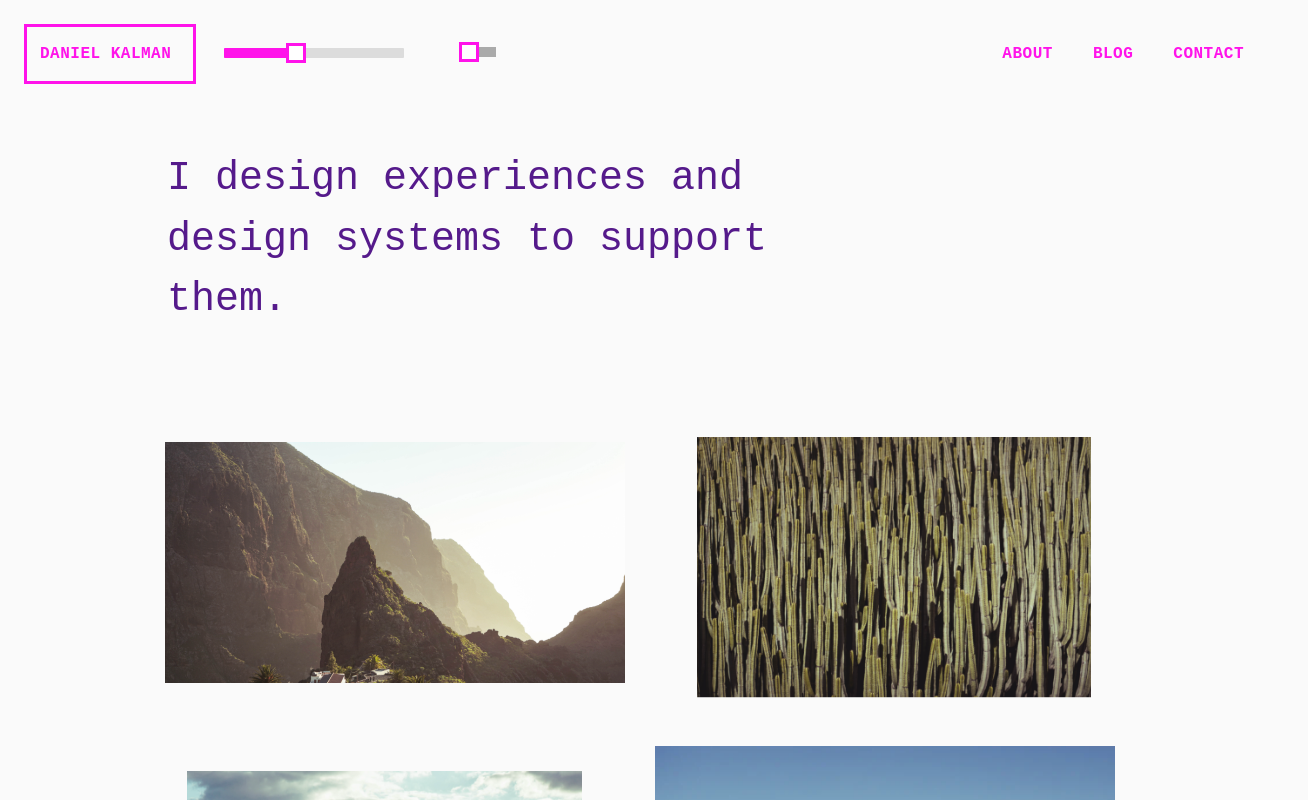
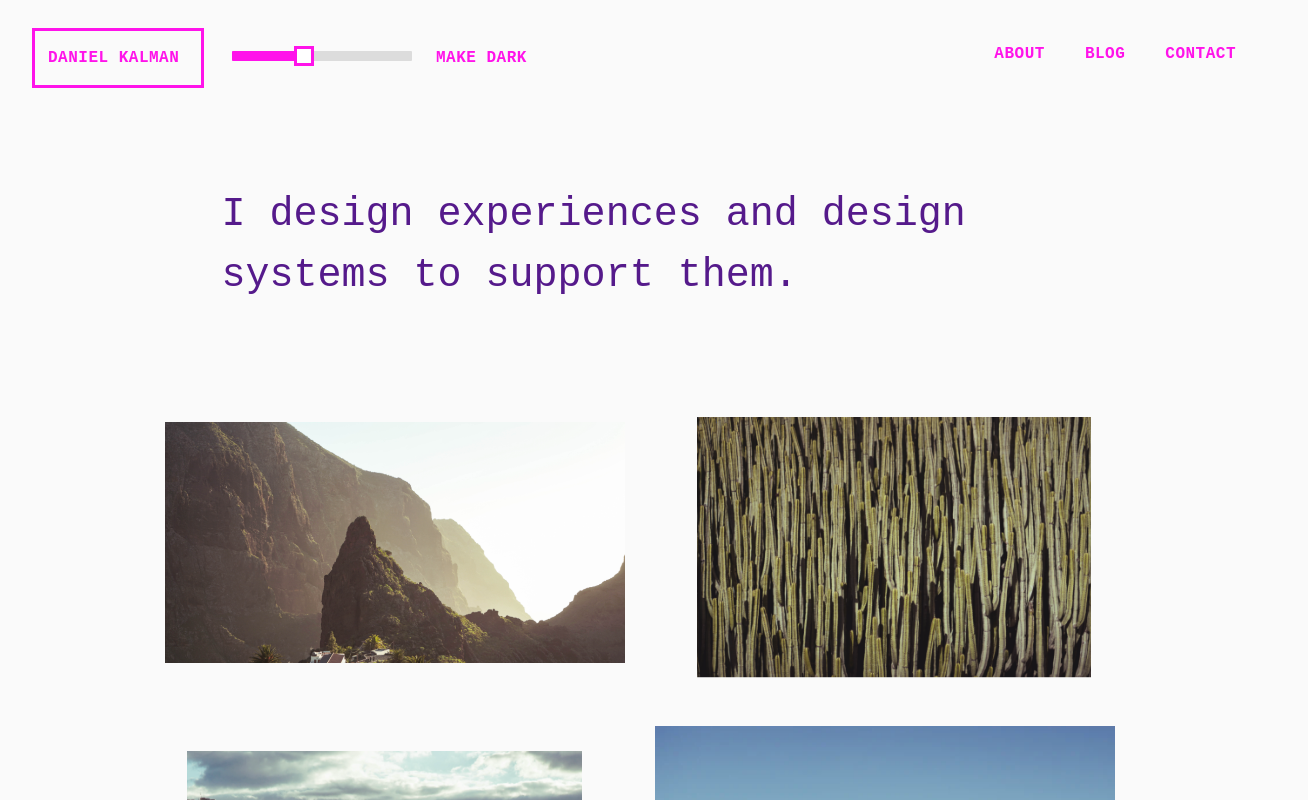
Before and after one commit to dnlklmn/dweb, a React (Create React App) app: page / in a window 1280 px wide. Shown: the top 800 px of the page, 1308 px wide, since content can reach past the window. Built offline with nearby package versions, Linux system fonts and the light colour scheme; a web font is replaced by a local one.

Commit message:
removed grid, changed dark switch

```diff
--- a/src/App.js
+++ b/src/App.js
@@ -1,6 +1,5 @@
 import { BrowserRouter as Router, Switch, Route } from "react-router-dom";
 import { Header } from "./Header";
-import Grid from "@material-ui/core/Grid";
 import { createMuiTheme } from "@material-ui/core/styles";
 import { Picture } from "./Picture";
 import React from "react";
@@ -27,25 +26,68 @@ const projects = [
 ];
 
 const useStyles = makeStyles({
-  mainGrid: {
-    marginLeft: "auto",
-    marginRight: "auto",
+  header: {
+    flexShrink: 1,
+    padding: `${(unit) => unit + 32}px 0`,
+    display: "flex",
+    flexDirection: "row",
+    justifyContent: "center",
+    alignItems: "center",
+    position: "sticky",
+    top: 0,
+    zIndex: 101,
+    width: "100%",
   },
-  items: {
-    "@media (min-width: 600px)": {
-      margin: 0,
+  flexBoxHorizontalCenter: {
+    flexShrink: 1,
+    width: "66%",
+    padding: `${(unit) => unit + 32}px 0`,
+    display: "flex",
+    flexDirection: "row",
+    justifyContent: "center",
+    alignItems: "center",
+    gap: (unit) => 48 + unit * 3,
+    "@media (max-width: 960px)": {
+      flexDirection: "column",
+      width: "66%",
+      alignItems: "flex-start",
+    },
+    "@media (max-width: 600px)": {
+      padding: (unit) => unit + 8,
+      width: "100%",
     },
   },
-  slider: {
-    width: 300,
+  flexBoxVerticalLeft: {
+    display: "flex",
+    flexDirection: "column",
+    justifyContent: "center",
+    alignItems: "flex-start",
+    gap: (unit) => unit,
+    "@media (max-width: 960px)": {
+      width: "66%",
+    },
+    "@media (max-width: 600px)": {
+      width: "100%",
+    },
+  },
+  pictureFlex: {
+    height: 220,
+    width: "33%",
+    "@media (max-width: 960px)": {
+      width: "66%",
+    },
+    "@media (max-width: 600px)": {
+      width: "100%",
+    },
   },
 });
 
 function App() {
   const menu = ["About", "Blog", "Contact"];
-  const classes = useStyles();
 
   const [unit, setUnit] = React.useState(4);
+  const classes = useStyles(unit);
+
   const [dark, setDark] = React.useState(false);
   const appliedTheme = createMuiTheme(dark ? darkTheme : lightTheme);
 
@@ -65,19 +107,17 @@ function App() {
         </style>
 
         <Router>
-          <Grid container spacing={7} justify="center" alignContent="center">
-            <Route exact path={["/", "/about", "/contact", "/blog"]}>
-              <Grid
-                item
-                container
-                xs={12}
+          <div
             style={{
-                  position: "sticky",
-                  top: 0,
-                  padding: "0 24px",
-                  zIndex: 101,
+              display: "flex",
+              flexDirection: "column",
+              justifyContent: "center",
+              alignItems: "center",
+              gap: 16 + unit,
             }}
           >
+            <Route exact path={["/", "/about", "/contact", "/blog"]}>
+              <div className={classes.header}>
                 <Header
                   menu={menu}
                   unit={unit}
@@ -87,71 +127,45 @@ function App() {
                     setDark(!dark);
                   }}
                 />
-              </Grid>
+              </div>
             </Route>
 
             <Route exact path="/">
-              <Grid item container xs={9} justify="flex-start">
-                <Grid
-                  item
-                  container
-                  xs={9}
+              <div
                 style={{
-                    minHeight: 160 + unit * 10,
-                    marginTop: 32,
+                  padding: unit * 1.5,
+                  display: "flex",
+                  flexDirection: "column",
+                  alignItems: "center",
+                  justifyContent: "center",
+                  minHeight: 180 + unit * 10,
                   transition: "all 0.23s ease-in-out",
                 }}
-                  alignContent="center"
               >
                 <Typography
                   variant="h3"
-                    style={{ lineHeight: 1.4 + unit * 0.03 }}
+                  style={{ lineHeight: 1.4 + unit * 0.03, width: "66%" }}
                 >
                   I design experiences and design systems to support them.
                 </Typography>
-                </Grid>
-              </Grid>
-
-              <Grid container item xs={12} spacing={12}>
+              </div>
               <Gallery unit={unit} projects={projects} />
-              </Grid>
             </Route>
             <Switch>
               <Route exact path="/about">
-                <Grid
-                  item
-                  xs={11}
-                  sm={10}
-                  container
-                  justify="center"
-                  alignItems="center"
-                  spacing={4 + unit / 2}
-                >
-                  <Grid
-                    item
-                    xs={12}
-                    sm={3}
-                    className={classes.items}
-                    style={{ height: 220, width: "100%" }}
-                  >
+                <div className={classes.flexBoxHorizontalCenter}>
+                  <div className={classes.pictureFlex}>
                     <Picture borderAlwaysOn bgImg="dk.jpg" unit={unit} />
-                  </Grid>
-                  <Grid
-                    item
-                    xs={12}
-                    sm={8}
-                    spacing={2}
-                    className={classes.items}
-                    style={{ alignSelf: "flex-end" }}
-                  >
+                  </div>
+                  <div className={classes.flexBoxVerticalLeft}>
                     <Typography variant="body1" style={{ maxWidth: 420 }}>
                       Lorem ipsum dolor sit amet, consectetur adipiscing elit.
                       Maecenas nibh velit, auctor sed interdum non, sollicitudin
                       non mi.
                     </Typography>
                     <Button label="GET IN TOUCH >" textOnly linkTo="/contact" />
-                  </Grid>
-                </Grid>
+                  </div>
+                </div>
               </Route>
               <Route path="/blog">
                 <span>Blog</span>
@@ -163,14 +177,14 @@ function App() {
             {projects.map((item, index) => {
               return (
                 <Route exact path={`/works/${item.url}`} key={index * 0.8}>
-                  <Grid item xs={12}>
+                  <div className={classes.header}>
                     <Header sub />
-                  </Grid>
+                  </div>
                   <SubPage title={item.title} unit={unit} />;
                 </Route>
               );
             })}
-          </Grid>
+          </div>
         </Router>
       </ThemeProvider>
     </div>
--- a/src/Header.tsx
+++ b/src/Header.tsx
@@ -4,7 +4,6 @@ import Grid from "@material-ui/core/Grid";
 import { Menu } from "./Menu";
 import { Button } from "./Button";
 import { Slider } from "./Slider";
-import { Toggle } from "./Toggle";
 
 interface HeaderProps {
   menu: [string];
@@ -17,14 +16,27 @@ interface HeaderProps {
 
 const useStyles = makeStyles({
   headerBg: {
-    position: "sticky",
-    top: 0,
+    width: "100%",
     boxSizing: "border-box",
-    padding: 24,
+    flexShrink: 0,
+    display: "flex",
+    flexDirection: "row",
+    justifyContent: "space-between",
+    transition: "all 0.23s ease",
+    padding: ({ unit }: { unit: number }) => 24 + unit,
     zIndex: 101,
     "@media (max-width: 600px)": {
-      padding: 12,
+      padding: ({ unit }: { unit: number }) => 16 + unit,
     },
+  },
+  flexBoxLeft: {
+    flexShrink: 1,
+    display: "flex",
+    flexDirection: "row",
+    justifyContent: "flex-start",
+    alignItems: "center",
+    alignContent: "center",
+    gap: ({ unit }: { unit: number }) => 16 + unit * 2,
   },
 });
 
@@ -36,7 +48,7 @@ export const Header = ({
   checked,
   onChangeToggle,
 }: HeaderProps) => {
-  const classes = useStyles();
+  const classes = useStyles({ unit });
 
   const [home, setHome] = React.useState(true);
   const [currentNav, setCurrentNav] = React.useState("Home");
@@ -53,11 +65,8 @@ export const Header = ({
       }}
     />
   );
-
   const homeBtn = (
-    <Grid
-      item
-      xs={6}
+    <div
       style={{
         maxWidth: 180,
         minWidth: 180,
@@ -71,46 +80,28 @@ export const Header = ({
           setHome(true);
         }}
       />
-    </Grid>
-  );
-
-  const toggle = (
-    <Toggle checked={checked} onChange={onChangeToggle} dark={checked} />
+    </div>
   );
 
   const backBtn = <Button textOnly iconBefore label="Back" linkTo="/" />;
 
   return (
-    <Grid
-      xs={12}
-      className={classes.headerBg}
-      container
-      justify="space-between"
-      alignItems="center"
-    >
-      <Grid container justify="flex-start" item xs={8} alignItems="center">
+    <div className={classes.headerBg}>
+      <div className={classes.flexBoxLeft}>
         {sub ? backBtn : homeBtn}
-        <Grid
-          container
-          item
-          xs={6}
-          sm={5}
-          justify="space-between"
-          style={{ maxWidth: 300 }}
-        >
-          <Hidden xsDown>
-            <Grid item xs={8}>
-              {sub ? null : slider}
-            </Grid>
-            <Grid item xs={2}>
-              {sub ? null : toggle}
-            </Grid>
-          </Hidden>
-        </Grid>
-      </Grid>
+        <Hidden xsDown>
+          <div>{sub ? null : slider}</div>
+          <Button
+            label={checked ? "make light" : "make dark"}
+            onClick={onChangeToggle}
+            textOnly
+          />
+        </Hidden>
+      </div>
+      {/* remove grid from here */}
       <Grid item xs={3} sm={4} justify="flex-end">
         {sub ? null : menuComponent}
       </Grid>
-    </Grid>
+    </div>
   );
 };
--- a/src/Slider.tsx
+++ b/src/Slider.tsx
@@ -8,16 +8,14 @@ interface SliderProps {
 
 const useStyles = makeStyles({
   slider: {
-    margin: "0 24px",
-    maxWidth: 180,
+    margin: "0 0px 6px 0px",
+    width: 180,
     "& .MuiSlider-rail": {
       height: 10,
-      marginTop: 0,
       background: darkTheme.palette.grey3.main,
     },
     "& .MuiSlider-track": {
       height: 10,
-      marginTop: 0,
 
       paddingRight: 5,
       transition: "all 0.1s ease",
@@ -26,7 +24,6 @@ const useStyles = makeStyles({
       height: 20,
       width: 20,
       marginLeft: -10,
-      marginTop: -5,
       borderRadius: 0,
       background: "#fff",
       boxShadow: `inset 0 0 0 3px ${darkTheme.palette.primary.main}`,
--- a/src/Toggle.tsx
+++ b/src/Toggle.tsx
@@ -24,7 +24,6 @@ const useStyles = makeStyles({
     "& .MuiSwitch-track": {
       height: 10,
       opacity: 1,
-      marginTop: 0,
       background: darkTheme.palette.grey3.main,
       transition: "all 0.1s ease",
       borderRadius: 0,
```
Also changed, not shown: src/SubPage.tsx (+110 -19 lines), src/sp-images/horizontal-flow-chart.png (added), src/sp-images/payment-lines.png (added). Lines whose indentation alone changed are shown as unchanged.
